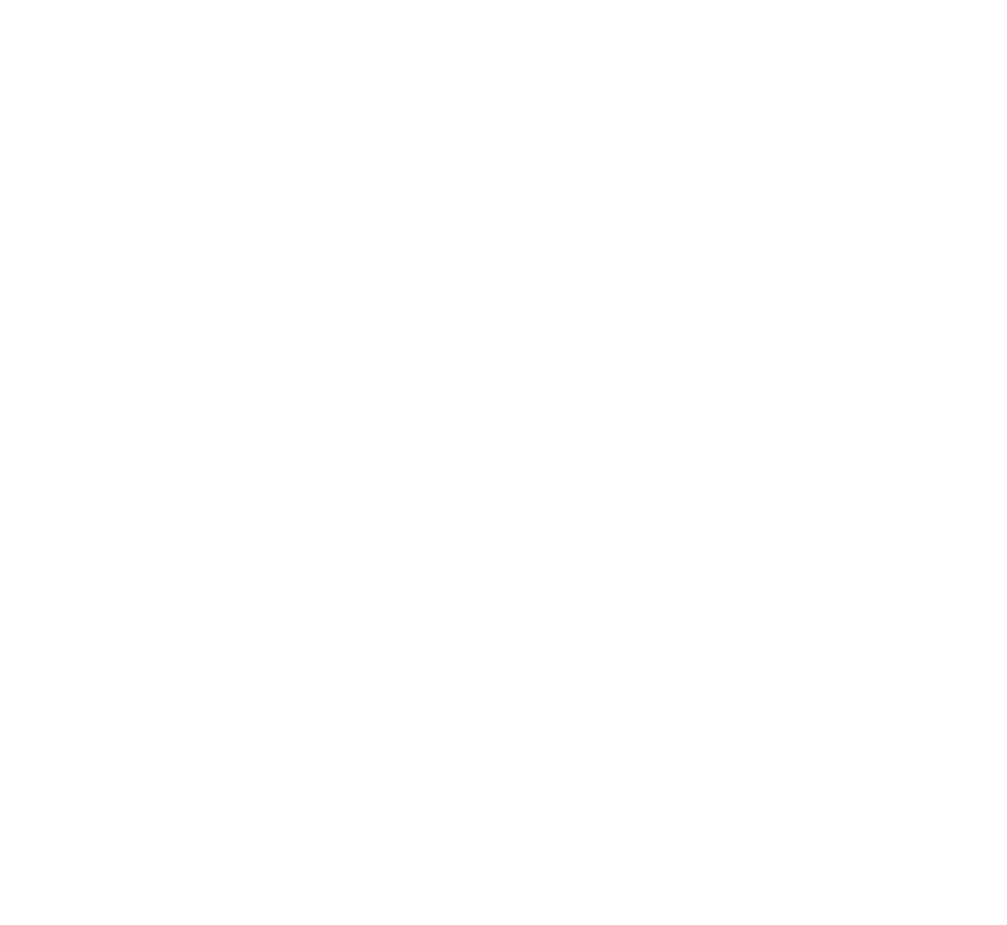
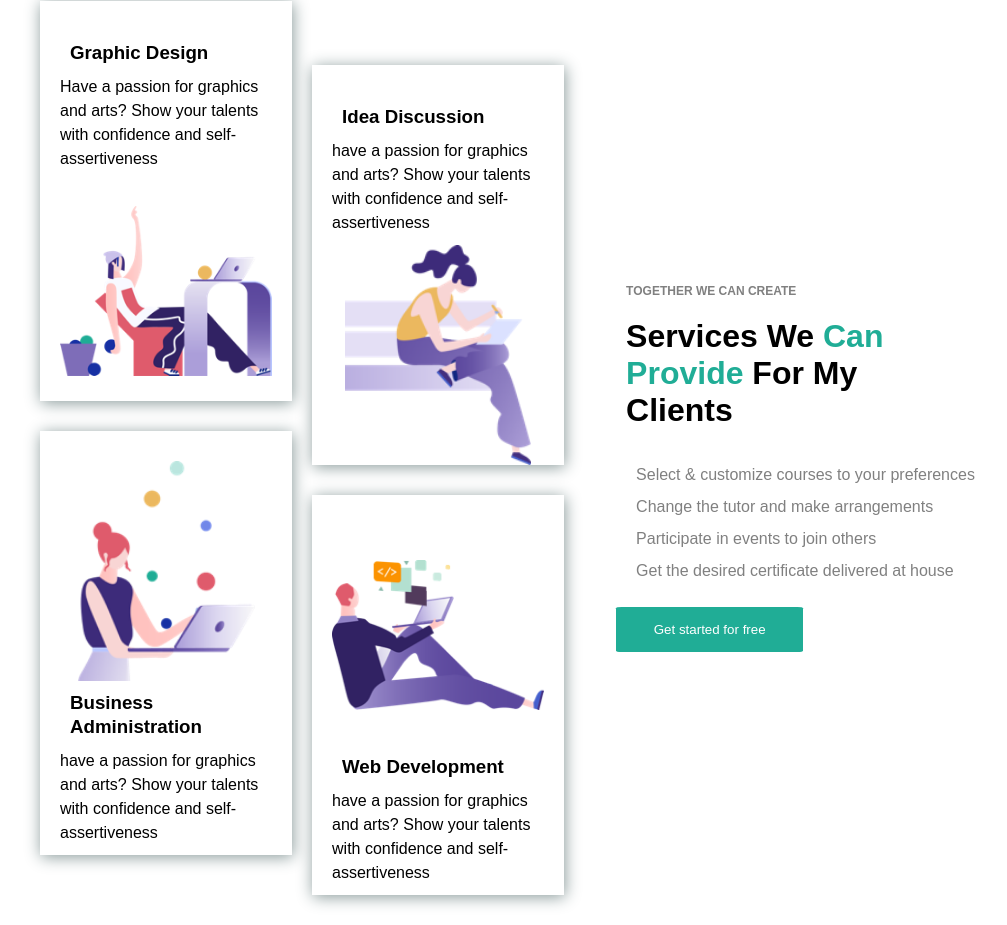
Before and after one commit to damianolagana/proj-html-vuejs, a Vue app in the folder vite-project/: page / in a window 1280 px wide. Shown: the part 1420-2345 px from the top of the page, without its empty margins (0-1007 px from the left). Before the commit the page ends 1325 px from the top, so only its background shows below. Built offline with nearby package versions, Linux system fonts and the light colour scheme.

Commit message:
main start upgrade services cards

```diff
--- a/vite-project/src/components/AppMain.vue
+++ b/vite-project/src/components/AppMain.vue
@@ -36,7 +36,7 @@
 </script>
 
 <template>
-  <div class="container">
+  <section class="container">
     <div class="quoteBox">
 
       <div class="quote">
@@ -56,14 +56,67 @@
       </div>
     </div>
 
-    <div>
+    <div class="cardBox">
+      <div class="cardSet">
+        <div class="card">
+          <h3>Graphic Design</h3>
+          <p>Have a passion for graphics and arts? Show your talents with confidence and self-assertiveness</p>
+          <div>
+            <img src="../assets/img/home-6-service-image-01.png" alt="">
 
+          </div>
+        </div>
+        <div class="card">
+          <div>
+            <img src="../assets/img/home-6-service-image-02.png" alt="">
+
+          </div>
+          <h3>Business Administration</h3>
+          <p>have a passion for graphics and arts? Show your talents with confidence and self-assertiveness</p>
+        </div>
+
+
+      </div>
+      <div class="cardSet cardSet2">
+        <div class="card">
+          <h3>Idea Discussion</h3>
+          <p>have a passion for graphics and arts? Show your talents with confidence and self-assertiveness</p>
+          <div>
+            <img src="../assets/img/home-6-service-image-03.png" alt="">
+
+          </div>
+        </div>
+        <div class="card">
+          <div>
+            <img src="../assets/img/home-6-service-image-04.png" alt="">
+
+          </div>
+          <h3>Web Development</h3>
+          <p>have a passion for graphics and arts? Show your talents with confidence and self-assertiveness</p>
+        </div>
+
+      </div>
+      <div class="servicesBox">
+        <h4>TOGETHER WE CAN CREATE</h4>
+        <h1>Services We <span>Can Provide</span> For My Clients</h1>
+        <ul>
+          <li>Select & customize courses to your preferences</li>
+          <li>Change the tutor and make arrangements</li>
+          <li>Participate in events to join others</li>
+          <li>Get the desired certificate delivered at house</li>
+        </ul>
+        <button class="greenButton">Get started for free</button>
+      </div>
     </div>
-  </div>
+  </section>
 </template>
 
 <style lang="scss" scoped>
 @use "../styles/general.scss";
+
+section {
+  background-color: #ffffff;
+}
 
 .quoteBox {
   display: flex;
@@ -116,4 +169,84 @@
     }
   }
 }
+
+.cardBox {
+  display: flex;
+  margin-top: 6rem;
+
+
+  .card {
+    background-color: white;
+    box-shadow: 1px 2px 15px #889999;
+    padding: 30px 20px 0 20px;
+    line-height: 1.5rem;
+    margin: 0 20px 30px 0;
+
+
+    h3 {
+      padding: 10px;
+    }
+
+    p {
+      padding-bottom: 10px;
+    }
+
+    div {
+      height: 220px;
+
+      img {
+        display: block;
+        width: 100%;
+        object-fit: contain;
+        height: 100%;
+      }
+    }
+
+  }
+
+}
+
+
+
+.cardSet {
+  width: 23%;
+}
+
+.cardSet2 {
+  margin-top: 4rem;
+}
+
+.servicesBox {
+  display: flex;
+  flex-direction: column;
+  justify-content: center;
+  margin-left: 2rem;
+
+  h4 {
+    padding: 10px;
+    font-size: 12px;
+    color: grey;
+  }
+
+  h1 {
+    padding: 10px;
+    width: 46%;
+    font-size: 2rem;
+
+    span {
+      color: #20ad96;
+    }
+  }
+
+  ul {
+    list-style-type: none;
+    padding: 20px;
+    line-height: 2rem;
+    color: grey;
+  }
+
+  button {
+    width: 30%;
+  }
+}
 </style>
```
